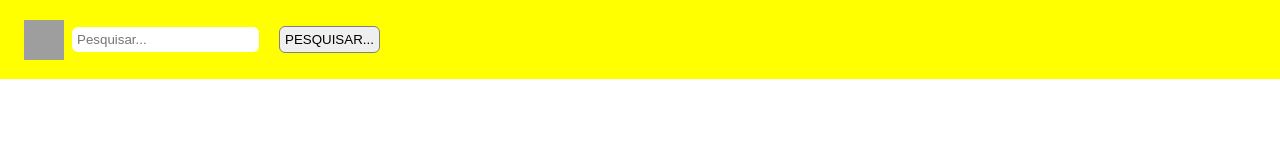
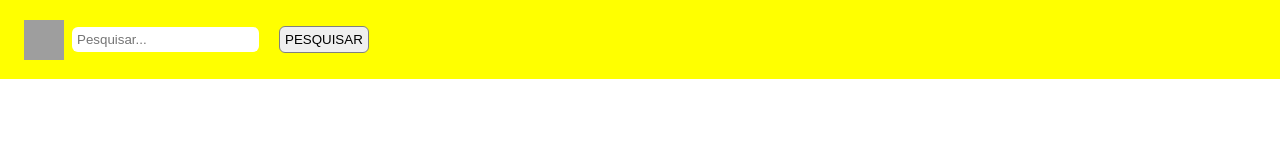
Before and after one commit to labprogsam/Treinamento-React, a React (Create React App) app: page / in a window 1280 px wide. Shown: the top 160 px of the page. Built offline with nearby package versions, Linux system fonts and the light colour scheme; grey boxes are pictures that could not be loaded.

Commit message:
remove three dots

```diff
--- a/src/components/Github/index.jsx
+++ b/src/components/Github/index.jsx
@@ -48,7 +48,7 @@ const Github = () => {
       <form className="form-content" onSubmit={(e) => handleSubmit(e)}>
         <img className="header-icon" src="https://i.ya-webdesign.com/images/github-logo-png.png" alt="github icon" />
         <input placeholder="Pesquisar..." value={value} onChange={(e) => handleChange(e)} />
-        <button type="submit">PESQUISAR...</button>
+        <button type="submit">PESQUISAR</button>
       </form>
       {user && repo && followers && (
       <div className="user-info">
```
